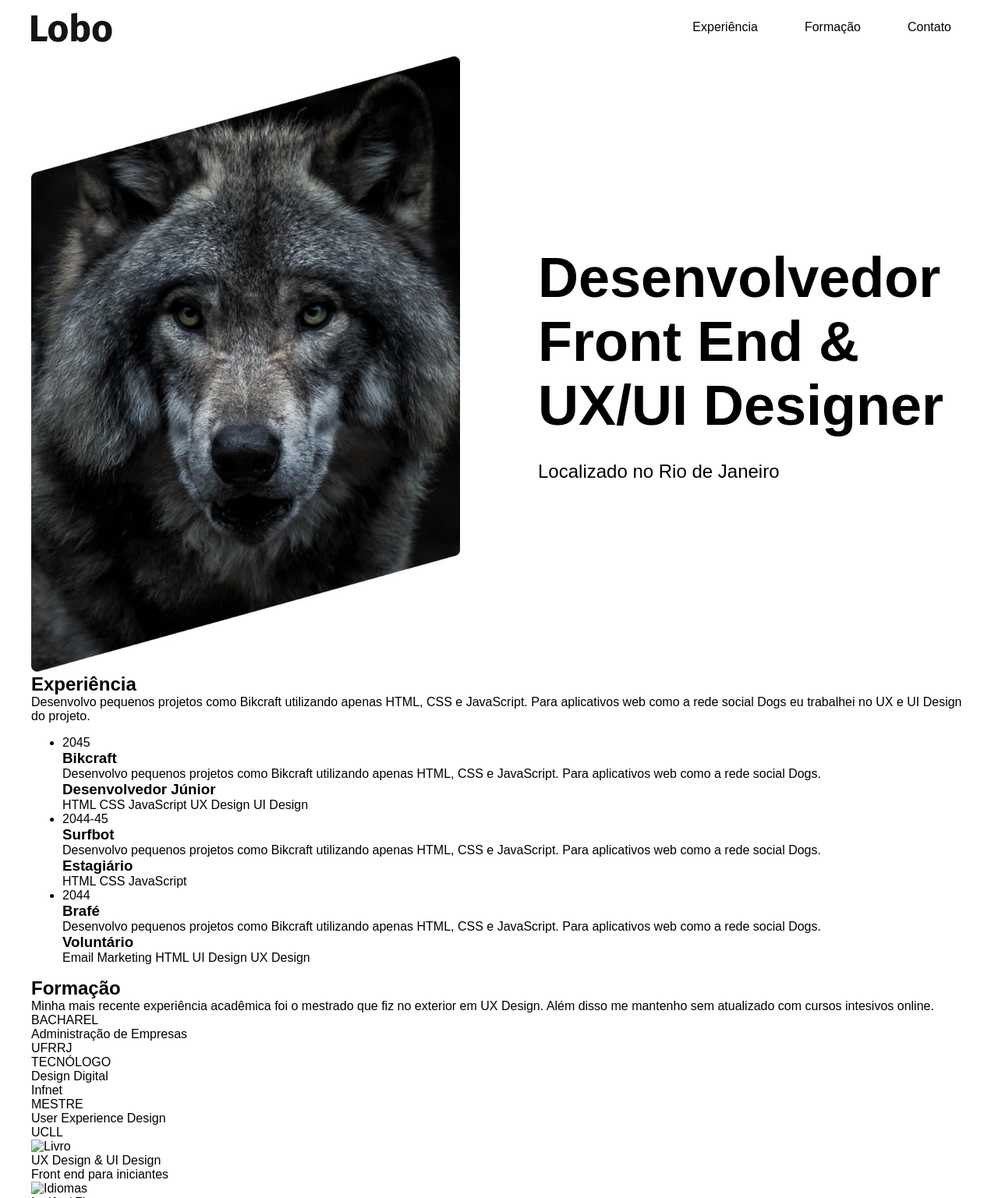
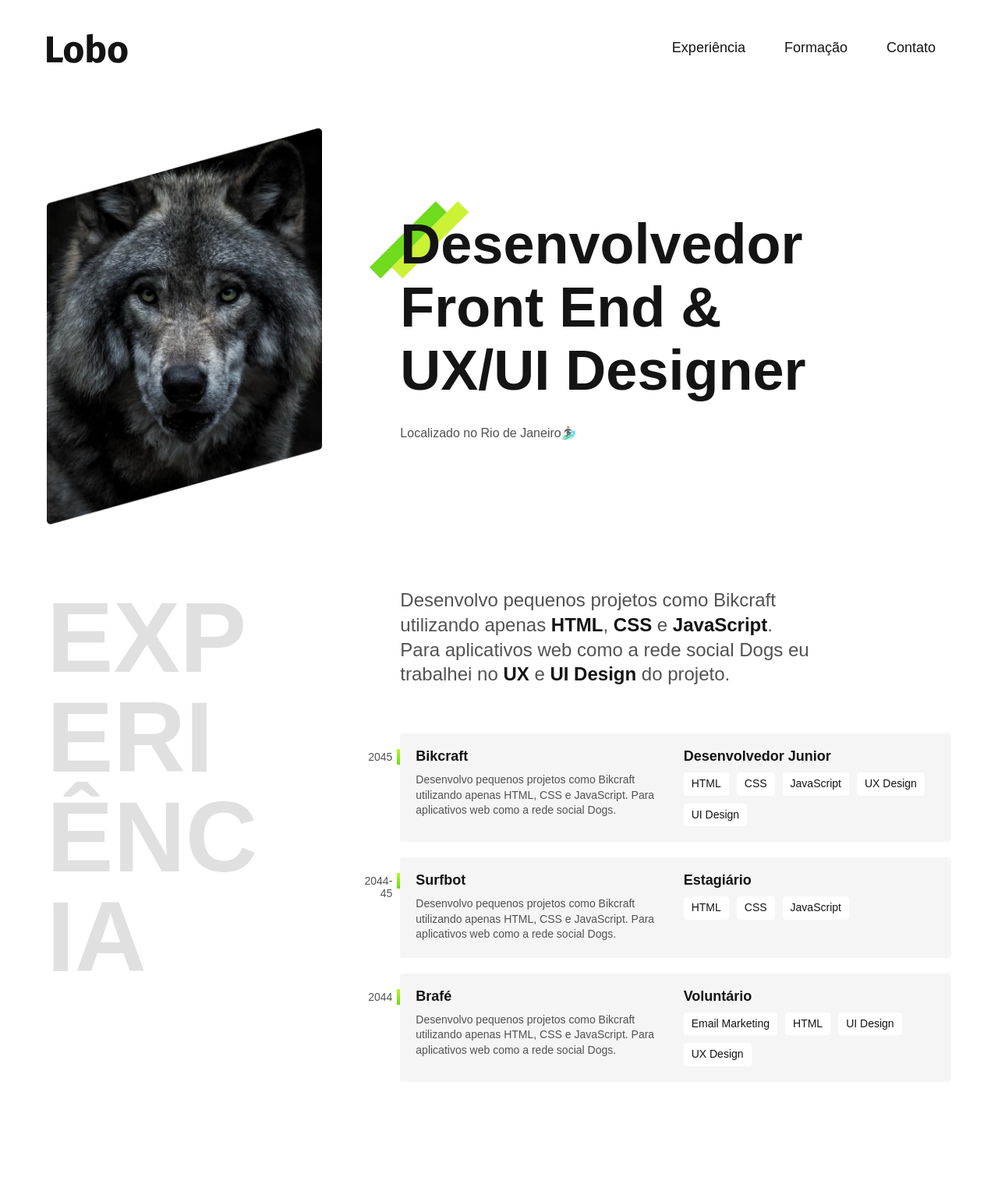
Before and after one commit to DenisonAlves/Portifolio, a plain HTML site: page index.html in a window 1280 px wide. Shown: the top 1537 px of the page at 78% size. Drawn offline with Linux system fonts and the light colour scheme.

Commit message:
Add files via upload

```diff
--- a/index.html
+++ b/index.html
@@ -4,110 +4,78 @@
 <head>
   <meta charset="UTF-8">
   <meta name="viewport" content="width=device-width, initial-scale=1.0">
-    <title>Portifólio</title>
+  <title>Portifolio</title>
   <link rel="stylesheet" href="./style/style.css">
 </head>
 
 <body>
-    <header class="navegacao">
-        <img src="./img/marca.svg" alt="">
+
+  <header class="header">
+    <img src="./img/marca.svg" alt="Lobo">
     <nav>
-            <ul class="navegacao-lista">
-                <li><a href="#">Experiência</a></li>
-                <li><a href="#">Formação</a></li>
-                <li><a href="#">Contato</a></li>
+      <ul class="header-menu">
+        <li><a href="#experiencia">Experiência</a></li>
+        <li><a href="#formacao">Formação</a></li>
+        <li><a href="#contato">Contato</a></li>
       </ul>
     </nav>
   </header>
 
-    <main>
-        <section class="apresentacao">
-            <img class="lobo" src="./img/perfil.jpg" alt="lobo">
-            <div class="apresentacao-texto">
+  <main class="introducao">
+    <img src="./img/perfil.jpg" alt="Lobo Cinza">
+    <div>
       <h1>Desenvolvedor<br> Front End &<br> UX/UI Designer</h1>
-                <p>Localizado no Rio de Janeiro</p>
+      <p>Localizado no Rio de Janeiro🏄🏼‍♂️</p>
+    </div>
+  </main>
+
+  <section class="experiencia" id="experiencia" aria-label="Experiência">
+    <h2 class="subtitulo">Experiência</h2>
+    <div>
+      <p class="experiencia-texto">Desenvolvo pequenos projetos como Bikcraft utilizando apenas <strong>HTML</strong>, <strong>CSS</strong> e <strong>JavaScript</strong>. Para aplicativos web como a rede social Dogs eu trabalhei no <strong>UX</strong> e <strong>UI Design</strong> do projeto.
+      </p>
+
+      <div class="empresa">
+        <span class="empresa-ano">2045</span>
+        <h3 class="empresa-titulo">Bikcraft</h3>
+        <span class="empresa-titulo">Desenvolvedor Junior</span>
+        <p class="empresa-texto">Desenvolvo pequenos projetos como Bikcraft utilizando apenas HTML, CSS e JavaScript. Para aplicativos web como a rede social Dogs.</p>
+        <ul class="empresa-habilidades">
+          <li>HTML</li>
+          <li>CSS</li>
+          <li>JavaScript</li>
+          <li>UX Design</li>
+          <li>UI Design</li>
+        </ul>
+      </div>
+
+      <div class="empresa">
+        <span class="empresa-ano">2044-45</span>
+        <h3 class="empresa-titulo">Surfbot</h3>
+        <span class="empresa-titulo">Estagiário</span>
+        <p class="empresa-texto">Desenvolvo pequenos projetos como Bikcraft utilizando apenas HTML, CSS e JavaScript. Para aplicativos web como a rede social Dogs.</p>
+        <ul class="empresa-habilidades">
+          <li>HTML</li>
+          <li>CSS</li>
+          <li>JavaScript</li>
+        </ul>
+      </div>
+
+      <div class="empresa">
+        <span class="empresa-ano">2044</span>
+        <h3 class="empresa-titulo">Brafé</h3>
+        <span class="empresa-titulo">Voluntário</span>
+        <p class="empresa-texto">Desenvolvo pequenos projetos como Bikcraft utilizando apenas HTML, CSS e JavaScript. Para aplicativos web como a rede social Dogs.</p>
+        <ul class="empresa-habilidades">
+          <li>Email Marketing</li>
+          <li>HTML</li>
+          <li>UI Design</li>
+          <li>UX Design</li>
+        </ul>
+      </div>
+
     </div>
   </section>
-    </main>
-
-    <section class="experiencia">
-        <h2>Experiência</h2>
-        <!-- Colocar quebra de texto -->
-        <p class="merchant">Desenvolvo pequenos projetos como Bikcraft utilizando apenas HTML, CSS e JavaScript. Para aplicativos web como a rede social Dogs eu trabalhei no UX e UI Design do projeto.</p>
-        <ul>
-            <li>
-                <p class="ano">2045</p>
-                <h3>Bikcraft</h3>
-                <p>Desenvolvo pequenos projetos como Bikcraft utilizando apenas HTML, CSS e JavaScript. Para aplicativos web como a rede social Dogs.</p>
-                <h3>Desenvolvedor Júnior</h3>
-                <span class="tags">HTML</span>
-                <span class="tags">CSS</span>
-                <span class="tags">JavaScript</span>
-                <span class="tags">UX Design</span>
-                <span class="tags">UI Design</span>
-            </li>
-            <li>
-                <p class="ano">2044-45</p>
-                <h3>Surfbot</h3>
-                <p>Desenvolvo pequenos projetos como Bikcraft utilizando apenas HTML, CSS e JavaScript. Para aplicativos web como a rede social Dogs.</p>
-                <h3>Estagiário</h3>
-                <span class="tags">HTML</span>
-                <span class="tags">CSS</span>
-                <span class="tags">JavaScript</span>
-            </li>
-            <li>
-                <p class="ano">2044</p>
-                <h3>Brafé</h3>
-                <p>Desenvolvo pequenos projetos como Bikcraft utilizando apenas HTML, CSS e JavaScript. Para aplicativos web como a rede social Dogs.</p>
-                <h3>Voluntário</h3>
-                <span class="tags">Email Marketing</span>
-                <span class="tags">HTML</span>
-                <span class="tags">UI Design</span>
-                <span class="tags">UX Design</span>
-            </li>
-        </ul>
-    </section>
-    <article class="formacao">
-        <h2>Formação</h2>
-        <p>Minha mais recente experiência acadêmica foi o mestrado que fiz no exterior em UX Design. Além disso me mantenho sem atualizado com cursos intesivos online.</p>
-        <div>
-            <section class="cartao">
-                <p class="cartao-info">BACHAREL</p>
-                <p>Administração de Empresas</p>
-                <p class="cartao-info">UFRRJ</p>
-            </section>
-            <section class="cartao">
-                <p class="cartao-info">TECNÓLOGO</p>
-                <p>Design Digital</p>
-                <p class="cartao-info">Infnet</p>
-            </section>
-            <section class="cartao">
-                <p class="cartao-info">MESTRE</p>
-                <p>User Experience Design</p>
-                <p class="cartao-info">UCLL</p>
-            </section>
-        </div>
-        <section class="extras">
-            <img src="" alt="Livro">
-            <p>UX Design & UI Design</p>
-            <p>Front end para iniciantes</p>
-        </section>
-        <section class="extras">
-            <img src="" alt="Idiomas">
-            <p>Inglês / Fluente</p>
-            <p>Espanhol / Intermediário</p>
-        </section>
-    </article>
-    <footer>
-        <img src="" alt="Decoração">
-        <p>Estou disponível para novos projetos no momento. Entre em contato comigo e marcaremos uma conversa</p>
-        <section>
-            <p class="contato">lobo@gmail.com</p>
-            <p class="contato">+55 21 9999-9999</p>
-            <p class="contato">@lobo.com</p>
-        </section>
-        <p>Lobo. Alguns direitos reservados.</p>
-    </footer>
 
 </body>
 
--- /dev/null
+++ b/style/experiencia.css
@@ -0,0 +1,111 @@
+.experiencia {
+  max-width: 1200px;
+  padding: 40px 20px;
+  margin: 0 auto;
+  display: grid;
+  grid-template-columns: 1fr 2fr;
+  gap: 100px;
+}
+
+.experiencia .subtitulo {
+  color: #e0e0e0;
+}
+
+.experiencia-texto {
+  font-size: 1.5rem;
+  line-height: 1.33;
+  max-width: 40ch;
+  margin-bottom: 60px;
+  color: #525252;
+}
+
+.experiencia-texto strong {
+  color: #141414;
+}
+
+.empresa {
+  display: grid;
+  grid-template-columns: 1fr 1fr;
+  gap: 10px 20px;
+  padding: 20px;
+  background: #f5f5f5;
+  margin-bottom: 20px;
+  border-radius: 4px;
+  position: relative;
+}
+
+.empresa::before {
+  content: "";
+  display: block;
+  width: 4px;
+  height: 20px;
+  background: linear-gradient(#b6f829, #67dd0a);
+  position: absolute;
+  left: -4px;
+  top: 20px;
+}
+
+.empresa-ano {
+  position: absolute;
+  left: -60px;
+  top: 22px;
+  color: #525252;
+  font-size: 0.875rem;
+  width: 50px;
+  text-align: right;
+}
+
+.empresa-titulo {
+  font-size: 1.125rem;
+  line-height: 1.1;
+  font-weight: bold;
+}
+
+.empresa-texto {
+  font-size: 0.875rem;
+  line-height: 1.4;
+  color: #525252;
+}
+
+.empresa-habilidades {
+  display: flex;
+  flex-wrap: wrap;
+  align-content: start;
+  gap: 10px;
+}
+
+.empresa-habilidades li {
+  font-size: 0.875rem;
+  line-height: 1.4;
+  padding: 5px 10px;
+  background: #ffff;
+  border-radius: 4px;
+}
+
+@media (max-width: 800px) {
+  .experiencia {
+    grid-template-columns: 1fr;
+    gap: 40px;
+  }
+  .experiencia .subtitulo {
+    color: #141414;
+  }
+  .experiencia-texto {
+    font-size: 1.25rem;
+  }
+  .empresa-ano {
+    position: initial;
+    order: 1;
+    width: initial;
+    text-align: left;
+  }
+  .empresa-ano::before {
+    content: "Ano: ";
+  }
+}
+
+@media (max-width: 450px) {
+  .empresa {
+    grid-template-columns: 1fr;
+  }
+}
--- /dev/null
+++ b/style/global.css
@@ -0,0 +1,43 @@
+body {
+  font-family: "Fira Sans", Arial, sans-serif;
+  max-width: 1200px;
+  margin: 0 auto;
+  color: #141414;
+  margin-bottom: 1000px;
+}
+
+h1,
+h2,
+h3,
+p {
+  margin: 0;
+}
+
+ul {
+  margin: 0;
+  padding: 0;
+  list-style: none;
+}
+
+img {
+  max-width: 100%;
+  display: block;
+}
+
+.subtitulo {
+  font-size: 8rem;
+  line-height: 1;
+  text-transform: uppercase;
+  word-break: break-all;
+  max-width: 4ch;
+  /* 4ch configura que o texto sempre (maybe), será quebrado a cada 4 caracteres */
+}
+
+@media (max-width: 800px) {
+  .subtitulo {
+    font-size: 3rem;
+    text-transform: capitalize;
+    /* capitalize deixa a primeira letra em maiusculo  */
+    max-width: initial;
+  }
+}
--- a/style/header.css
+++ b/style/header.css
@@ -1,14 +1,35 @@
-.navegacao {
-    display: flex;
-    justify-content: space-between;
+.header {
+  display: flex;
+  justify-content: space-between;
+  align-items: center;
+  padding: 40px 20px;
+  max-width: 1200px;
 }
 
-.navegacao-lista {
-    display: flex;
-    gap: 20px;
+.header-menu {
+  display: flex;
+  flex-wrap: wrap;
+  gap: 10px;
+  justify-content: center;
 }
 
-.navegacao-lista li {
-    padding: 10px 20px;
-    list-style: none;
+.header-menu a {
+  font-size: 1.125rem;
+  line-height: 1.3;
+  padding: 10px 20px;
+  text-decoration: none;
+  color: #141414;
+  display: block;
 }
+
+@media (max-width: 800px) {
+  .header {
+    flex-direction: column; /*Organiza os itens em colunas */
+    gap: 40px;
+    padding: 20px;
+  }
+
+  .header a {
+    background: #f5f5f5;
+  }
+} ;
--- /dev/null
+++ b/style/introducao.css
@@ -0,0 +1,70 @@
+.introducao {
+  padding: 40px 20px;
+  display: grid;
+  grid-template-columns: 1fr 2fr;
+  gap: 100px;
+  align-items: center; /* alinha o paragrado ao centro da imagem */
+}
+
+.introducao h1 {
+  font-size: 4.5rem;
+  line-height: 1.125;
+  /* calculo desvinculado do rem, representa em torno de 80px */
+  margin-bottom: 30px;
+  position: relative;
+}
+
+.introducao h1::before {
+  content: "";
+  display: block;
+  width: 130px;
+  height: 100px;
+  background: url("../img/detalhe.svg") no-repeat center;
+  position: absolute;
+  top: -15px;
+  left: -40px;
+  z-index: -1;
+}
+
+.introducao p {
+  font-size: 1.5 rem;
+  color: #525252;
+}
+
+@media (max-width: 1000px) {
+  .introducao h1 {
+    font-size: 4rem;
+  }
+}
+
+@media (max-width: 900px) {
+  .introducao h1 {
+    font-size: 3.5rem;
+  }
+}
+
+@media (max-width: 800px) {
+  .introducao {
+    grid-template-columns: 1fr 1fr;
+    gap: 40px;
+  }
+  .introducao h1 {
+    font-size: 3rem;
+  }
+}
+
+@media (max-width: 630px) {
+  .introducao h1 {
+    font-size: 2rem;
+  }
+  .introducao h1::before {
+    width: 30px;
+    height: 10px;
+    left: 0;
+  }
+}
+@media (max-width: 450px) {
+  .introducao {
+    grid-template-columns: 1fr;
+  }
+}
--- a/style/style.css
+++ b/style/style.css
@@ -1,3 +1,4 @@
-@import url(geral.css);
-@import url(header.css);
-@import url(apresentacao.css);
+@import "./global.css";
+@import "./header.css";
+@import "./introducao.css";
+@import "./experiencia.css";
```
Lines whose indentation alone changed are shown as unchanged.
